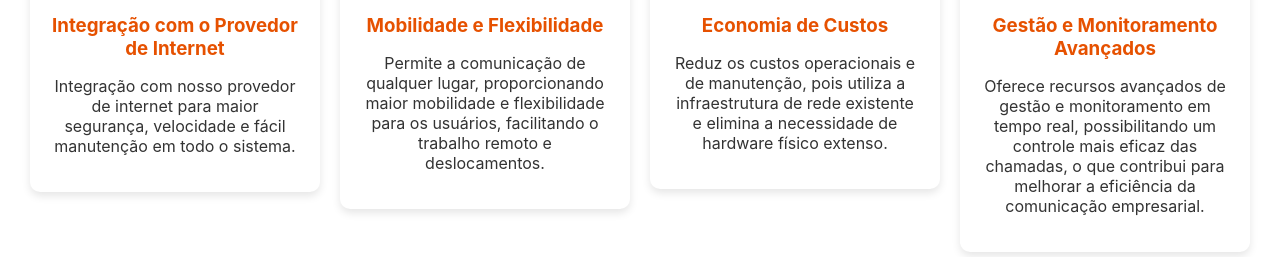
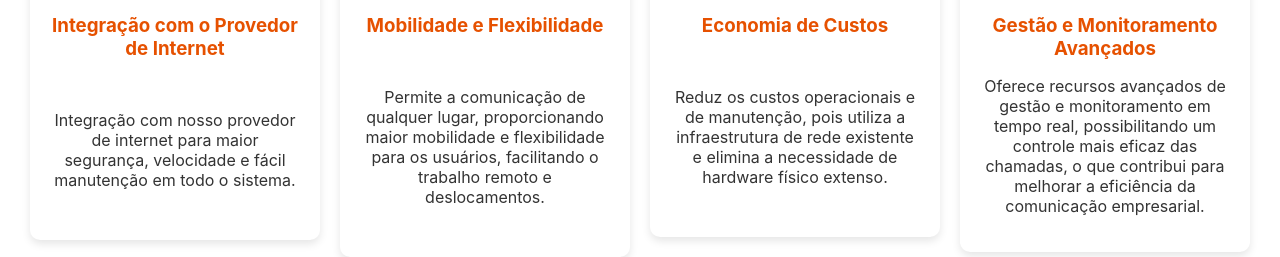
Before and after one commit to viniciusHerminio/OxenteConnect, a React (Create React App) app: page / in a window 1280 px wide. Shown: the part 1281-1538 px from the top of the page. Built offline with nearby package versions, Linux system fonts and the light colour scheme.

Commit message:
ajustando tamanho dos cards

```diff
--- a/src/App.js
+++ b/src/App.js
@@ -104,7 +104,7 @@ function App() {
               <h3 className="CardTitle">{benefit.title}</h3>
             </div>
             <div className="CardContent">
-              <p>{benefit.description}</p>
+              <p className={`descricao${index}`}>{benefit.description}</p>
             </div>
           </div>
         ))}
```
Also changed, not shown: src/App.css (line endings or trailing spaces).
